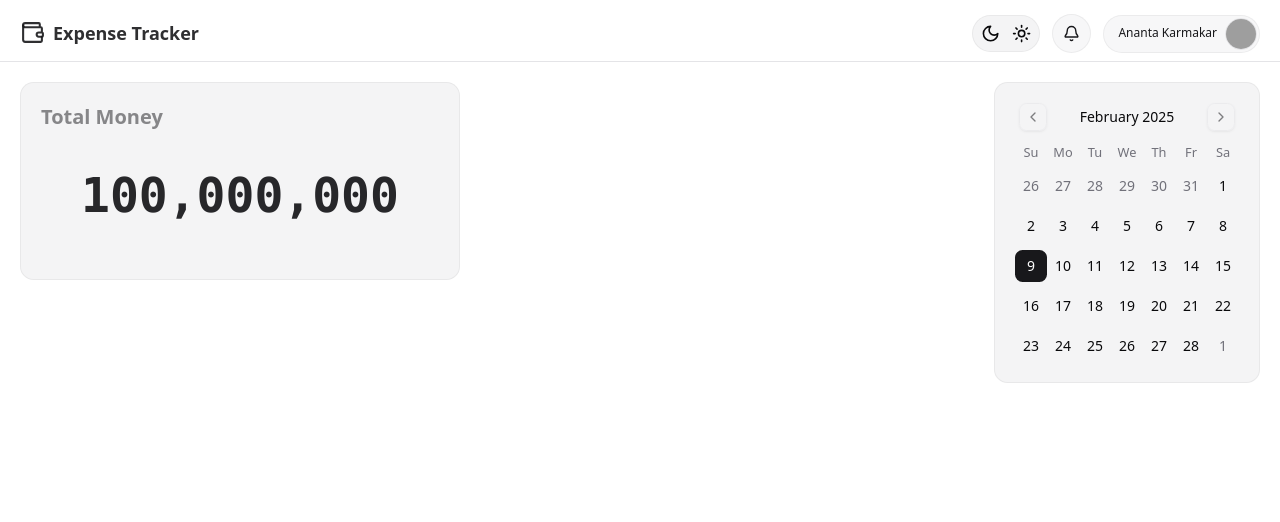
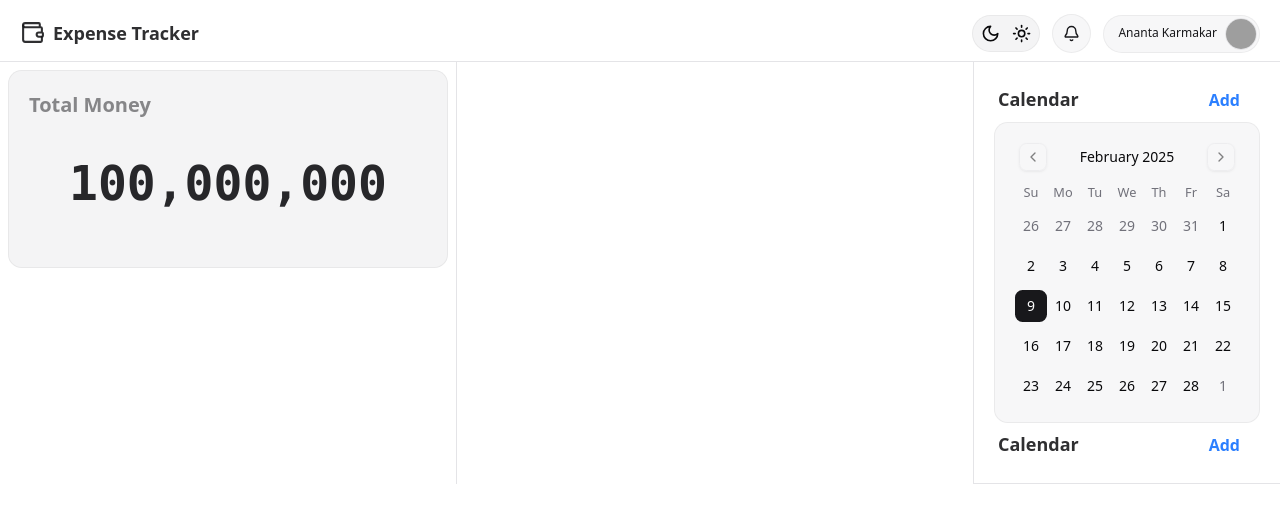
Before and after one commit to codeAntu/expenses-tracker, a React (Vite) app: page / in a window 1280 px wide. Shown: the top 522 px of the page. Built offline with nearby package versions, Linux system fonts and the light colour scheme; grey boxes are pictures that could not be loaded; what hono would draw is missing.

Commit message:
Update Box and Header components styling; enhance layout in App component with Calendar integration

```diff
--- a/src/components/box.tsx
+++ b/src/components/box.tsx
@@ -4,7 +4,7 @@ export default function Box(props: { children?: React.ReactNode; className?: str
   return (
     <div
       className={cn(
-        'bg-accent border-foreground/5 inline-flex flex-col items-center justify-center overflow-hidden rounded-xl border p-5',
+        'bg-secondary/70 border-foreground/5 inline-flex flex-col items-center justify-center overflow-hidden rounded-xl border p-5',
         props.className,
       )}
     >
--- a/src/components/calendar.tsx
+++ b/src/components/calendar.tsx
@@ -8,7 +8,9 @@ export default function Calendar() {
   return (
     <div className=''>
       <Box className='p-2'>
-        <Cal mode='single' selected={date} onSelect={setDate} className='rounded-md' />
+        <Cal mode='single' selected={date} onSelect={setDate} className='rounded-md'
+
+        />
       </Box>
     </div>
   );
--- a/src/components/header.tsx
+++ b/src/components/header.tsx
@@ -13,7 +13,7 @@ export default function Header() {
         <div className='bg-secondary/70 hover:bg-secondary/60 border-primary/5 text-secondary-foreground cursor-pointer rounded-full border p-2.5 transition duration-250'>
           <Bell size={17} />
         </div>
-        <div className='bg-secondary/70 hover:bg-secondary/80 text-secondary-foreground border-primary/5 flex cursor-pointer items-center justify-center rounded-full border p-0.5 transition duration-250'>
+        <div className='bg-secondary/70 hover:bg-secondary/60 text-secondary-foreground border-primary/5 flex cursor-pointer items-center justify-center rounded-full border p-0.5 transition duration-250'>
           <div className='pr-2 pb-0.5 pl-3 text-xs font-medium'>Ananta Karmakar</div>
           <div className=''>
             <img src='https://github.com/shadcn.png' className='aspect-square w-8 rounded-full border' />
--- a/src/routes/__root.tsx
+++ b/src/routes/__root.tsx
@@ -20,7 +20,7 @@ function App({ children }: { children: React.ReactNode }) {
       {/* <SidebarProvider className=''> */}
       {/* <AppSidebar /> */}
       <Header />
-      <main className='flex h-[100dvh] w-full flex-col gap-3 p-3 sm:gap-5 sm:p-5'>{children}</main>
+      <main className='h-[100dvh] w-full'>{children}</main>
       {/* </SidebarProvider> */}
     </ThemeProvider>
   );
--- a/src/routes/index.tsx
+++ b/src/routes/index.tsx
@@ -1,7 +1,7 @@
 import Calendar from '@/components/calendar';
+import { Button } from '@/components/ui/button';
 import { Tilt } from '@/components/ui/tilt';
 import { createFileRoute } from '@tanstack/react-router';
-
 
 export const Route = createFileRoute('/')({
   component: App,
@@ -10,12 +10,37 @@ export const Route = createFileRoute('/')({
 function App() {
   return (
     <div className='flex justify-between'>
-      <TiltCard1 />
-      <Calendar />
+      <div className='border-r p-2'>
+        <TiltCard1 />
+      </div>
+      <div className='grid gap-1 border-b border-l p-5'>
+        <div className='flex items-center justify-between px-1'>
+          <div className='text-secondary-foreground/90 flex items-center gap-2 pb-0.5 text-lg font-semibold'>
+            Calendar
+          </div>
+          <Button
+            variant='ghost'
+            className='px-4 py-0 text-base font-semibold text-blue-500 hover:bg-blue-500/10 hover:text-blue-500'
+          >
+            Add{' '}
+          </Button>
+        </div>
+        <Calendar />
+        <div className='flex items-center justify-between px-1'>
+          <div className='text-secondary-foreground/90 flex items-center gap-2 pb-0.5 text-lg font-semibold'>
+            Calendar
+          </div>
+          <Button
+            variant='ghost'
+            className='px-4 py-0 text-base font-semibold text-blue-500 hover:bg-blue-500/10 hover:text-blue-500'
+          >
+            Add{' '}
+          </Button>
+        </div>
+      </div>
     </div>
   );
 }
-
 export function TiltCard1() {
   return (
     <Tilt rotationFactor={1} isRevese>
```
